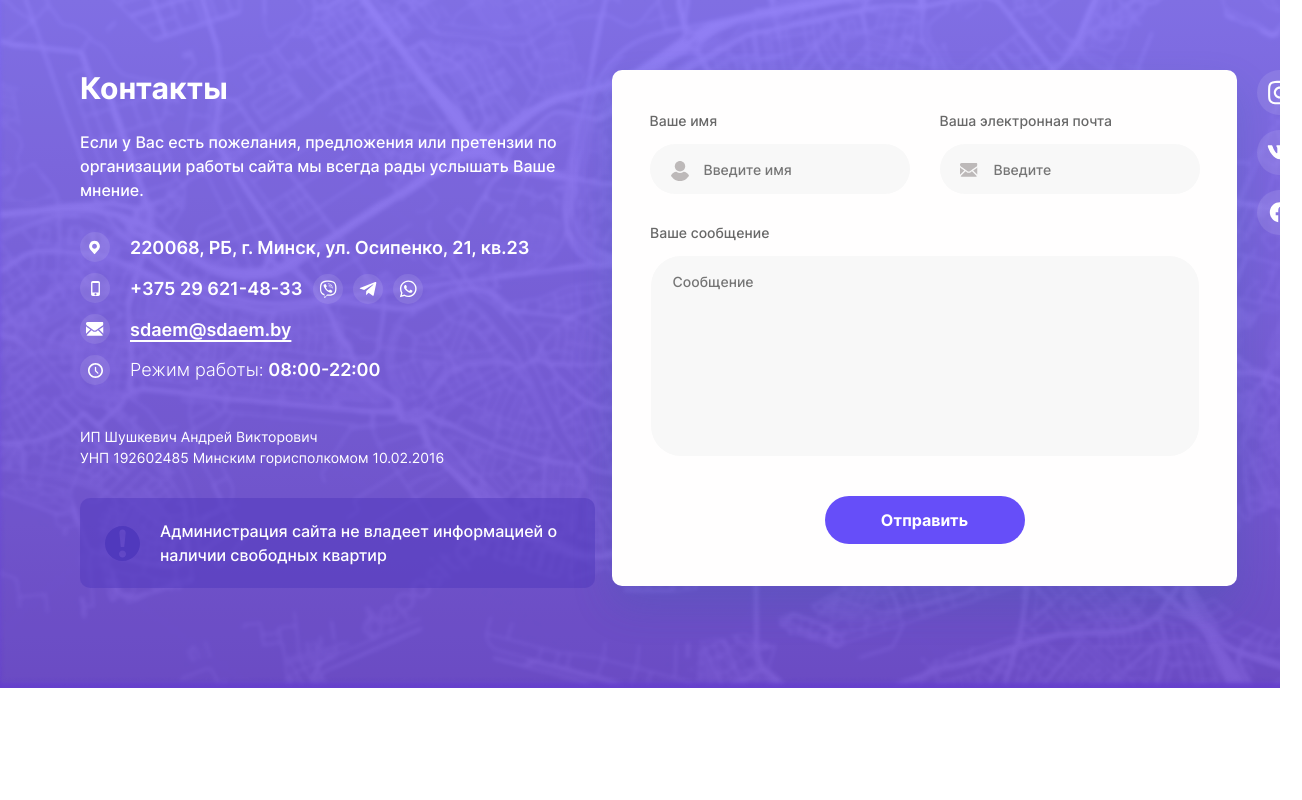
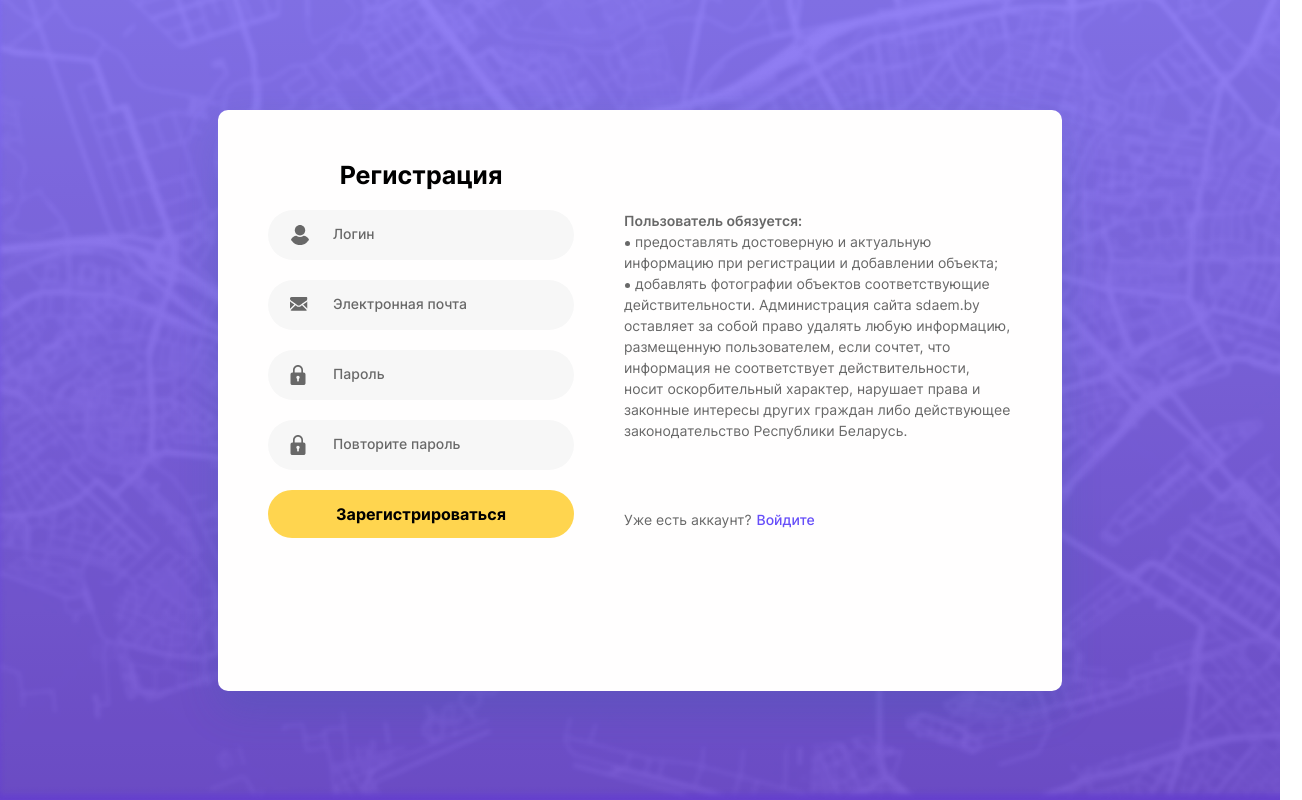
Before and after one commit to Alexey-Antipin/Project, a React (Create React App) app: page / in a window 1280 px wide. Shown: the whole page, 1302 px wide, since content can reach past the window. Built offline with nearby package versions, Linux system fonts and the light colour scheme.

Commit message:
[develop] - создание регистрации.

```diff
--- a/src/App/index.tsx
+++ b/src/App/index.tsx
@@ -5,6 +5,7 @@ import {
   News,
   NewsDetailed,
   Authorization,
+  Registration,
   Footer,
 } from "../components/index";
 import "./index.scss";
@@ -16,8 +17,9 @@ export const App = () => {
       {/* <News /> */}
       {/* <NewsDetailed/> */}
       {/* <Error /> */}
-      <Contacts />
+      {/* <Contacts /> */}
       {/* <Authorization /> */}
+      <Registration />
       {/* <Footer /> */}
     </div>
   );
--- a/src/components/authorization/index.tsx
+++ b/src/components/authorization/index.tsx
@@ -1,7 +1,7 @@
 import { useState } from "react";
 import { useFormik } from "formik";
 import { Sprite } from "../../svg";
-import { Formik } from "../../ts";
+import { AuthorizationOfFormik } from "../../ts";
 import * as Yup from "yup";
 import "./index.scss";
 
@@ -17,7 +17,7 @@ export const Authorization: React.FC = () => {
       password: Yup.string().required(),
       email: Yup.string().email().required(),
     }),
-    onSubmit: (values:Formik) => {
+    onSubmit: (values: AuthorizationOfFormik) => {
       alert(JSON.stringify(values, null, 2));
     },
   });
--- a/src/components/registration/index.scss
+++ b/src/components/registration/index.scss
@@ -0,0 +1,148 @@
+.wrapper-registration {
+  display: flex;
+  align-items: center;
+  justify-content: center;
+  background: url("../../image/background.png"),
+    linear-gradient(#7e6af3, #6540cd);
+  background-repeat: no-repeat;
+  background-size: cover;
+
+  height: 100vh;
+  max-width: 1940px;
+  width: 100%;
+}
+
+.registration {
+  display: flex;
+  gap: 50px;
+
+  height: 581px;
+  width: 844px;
+
+  background: #fffefe;
+  box-shadow: 0px 20px 40px rgba(39, 95, 158, 0.2);
+  border-radius: 10px;
+  padding: 50px 50px;
+  margin: 0px auto;
+  .registration-inputs {
+    display: flex;
+    flex-direction: column;
+    gap: 20px;
+    .registration__title {
+      text-align: center;
+      font-family: "Inter-Bold";
+      font-size: 25px;
+      color: #000000;
+    }
+    .registration__block {
+      position: relative;
+      .registration__input {
+        @extend %input;
+        border: none;
+      }
+      .registration__input::placeholder {
+        font-family: "Inter-Medium";
+        font-size: 14px;
+        color: #686868;
+      }
+      .registration__input:focus {
+        background: #ffffff;
+        outline: 2px solid #4e64f9cc;
+      }
+      .registration__input:focus::placeholder {
+        color: #1e2123;
+      }
+      .registration__icon {
+        position: absolute;
+        padding: 15px;
+        top: 0px;
+        left: 7px;
+      }
+      .registration__input:focus + .registration__icon {
+        svg {
+          fill: #4e64f9cc;
+        }
+      }
+      .registration__input-errors {
+        @extend %input;
+        border: 2px solid lightcoral;
+      }
+      .registration__input-errors:focus + .registration__icon {
+        svg {
+          fill: none;
+        }
+      }
+      .registration__errors {
+        color: #ff7300;
+        width: 306px;
+      }
+    }
+    .registration__send {
+      font-family: "Inter-Bold";
+      font-size: 16px;
+      line-height: 24px;
+
+      background: #ffd54f;
+      border-radius: 33px;
+      padding: 12px 0px;
+      border: none;
+    }
+  }
+
+  .registration-text {
+    height: 230px;
+    width: 388px;
+    padding-top: 50px;
+    .registration-text__title {
+      font-family: "Inter-SemiBold";
+      font-size: 14px;
+      color: #686868;
+      line-height: 150%;
+    }
+    .registration-text__list {
+      .registration-text__paragraph {
+        font-family: "Inter-Regular";
+        font-size: 14px;
+        color: #686868;
+        line-height: 150%;
+      }
+      .registration-text__round {
+        display: inline-block;
+        height: 5px;
+        width: 5px;
+
+        border-radius: 50%;
+        margin: 1px;
+        margin-right: 5px;
+        background: #686868;
+      }
+    }
+    .registration-text__account {
+      font-family: "Inter-Regular";
+      font-size: 14px;
+
+      padding-top: 70px;
+      color: #686868;
+      .registration-text__entrance {
+        font-family: "Inter-Medium";
+        font-size: 14px;
+        font-weight: 500;
+
+        padding-left: 5px;
+        color: #664ef9;
+      }
+    }
+  }
+}
+
+%input {
+  height: 50px;
+  width: 306px;
+
+  padding: 15px 20px;
+  padding-left: 65px;
+
+  background: #f7f7f7;
+  border-radius: 30px;
+  outline: none;
+}
--- a/src/components/registration/index.tsx
+++ b/src/components/registration/index.tsx
@@ -1,5 +1,138 @@
+import { Sprite } from "../../svg";
+import { RegistrationOfFormik } from "../../ts";
+import { ErrorMessage, Field, Form, Formik } from "formik";
+import * as Yup from "yup";
 import "./index.scss";
 
 export const Registration: React.FC = () => {
-  return <div></div>;
+  const type: Array<string> = ["text", "email", "password", "password"];
+  const sprite: Array<string> = ["user", "email", "lock", "lock"];
+  const denotation: Array<string> = [
+    "Логин",
+    "Электронная почта",
+    "Пароль",
+    "Повторите пароль",
+  ];
+
+  let initialValues: RegistrationOfFormik = {
+    login: "",
+    email: "",
+    password: "",
+    confirmPassword: "",
+  };
+
+  const validationField = Yup.object({
+    login: Yup.string()
+      .matches(/^[a-zA-Z0-9]*$/, "Только латиница и цифры.")
+      .min(8, "Не менее 10 знаков.")
+      .max(20, "Не более 20 знаков.")
+      .required("Обязательное поле!"),
+    email: Yup.string()
+      .email("Невалидная почта.")
+      .required("Обязательное поле!"),
+    password: Yup.string()
+      .min(10, "Не менее 10 знаков.")
+      .max(30, "Не более 30 знаков.")
+      .required("Обязательное поле!"),
+    confirmPassword: Yup.string()
+      .oneOf([Yup.ref("password")], "Пароли не совпадают!")
+      .required("Обязательное поле!"),
+  });
+
+  const onSubmit = (values: RegistrationOfFormik) => {
+    console.log({ values });
+  };
+
+  const errorsField = (errors: any, touched: any, index: number) => {
+    switch (index + 1) {
+      case 1:
+        return errors.login && touched.login;
+      case 2:
+        return errors.email && touched.email;
+      case 3:
+        return errors.password && touched.password;
+      case 4:
+        return errors.confirmPassword && touched.confirmPassword;
+      default:
+        return true;
+    }
+  };
+
+  return (
+    <div className="wrapper-registration">
+      <div className="registration">
+        <Formik
+          initialValues={initialValues}
+          validationSchema={validationField}
+          onSubmit={onSubmit}>
+          {({ errors, values, touched }) => (
+            <Form className="registration-inputs">
+              <h1 className="registration__title">Регистрация</h1>
+
+              {Object.keys(values).map((item, index) => (
+                <label
+                  className="registration__block"
+                  htmlFor={item}
+                  key={index}>
+                  <Field
+                    className={
+                      errorsField(errors, touched, index)
+                        ? "registration__input-errors"
+                        : "registration__input"
+                    }
+                    placeholder={denotation[index]}
+                    type={type[index]}
+                    name={item}
+                    id={item}
+                  />
+
+                  <ErrorMessage
+                    className="registration__errors"
+                    component="div"
+                    name={item}
+                  />
+
+                  <div className="registration__icon">
+                    <Sprite id={sprite[index]} colour={"#686868"} />
+                  </div>
+                </label>
+              ))}
+
+              <button className="registration__send" type="submit">
+                Зарегистрироваться
+              </button>
+            </Form>
+          )}
+        </Formik>
+
+        <div className="registration-text">
+          <p className="registration-text__title">
+            Пользователь обязуется:
+          </p>
+          <ul className="registration-text__list">
+            <li className="registration-text__paragraph">
+              <span className="registration-text__round" />
+              предоставлять достоверную и актуальную информацию при
+              регистрации и добавлении объекта;
+            </li>
+
+            <li className="registration-text__paragraph">
+              <span className="registration-text__round" />
+              добавлять фотографии объектов соответствующие
+              действительности. Администрация сайта sdaem.by оставляет за
+              собой право удалять любую информацию, размещенную
+              пользователем, если сочтет, что информация не соответствует
+              действительности, носит оскорбительный характер, нарушает
+              права и законные интересы других граждан либо действующее
+              законодательство Республики Беларусь.
+            </li>
+          </ul>
+          <p className="registration-text__account">
+            Уже есть аккаунт?
+            <span className="registration-text__entrance">Войдите</span>
+          </p>
+        </div>
+      </div>
+    </div>
+  );
 };
```
Also changed, not shown: src/ts/index.ts (+10 -2 lines).
